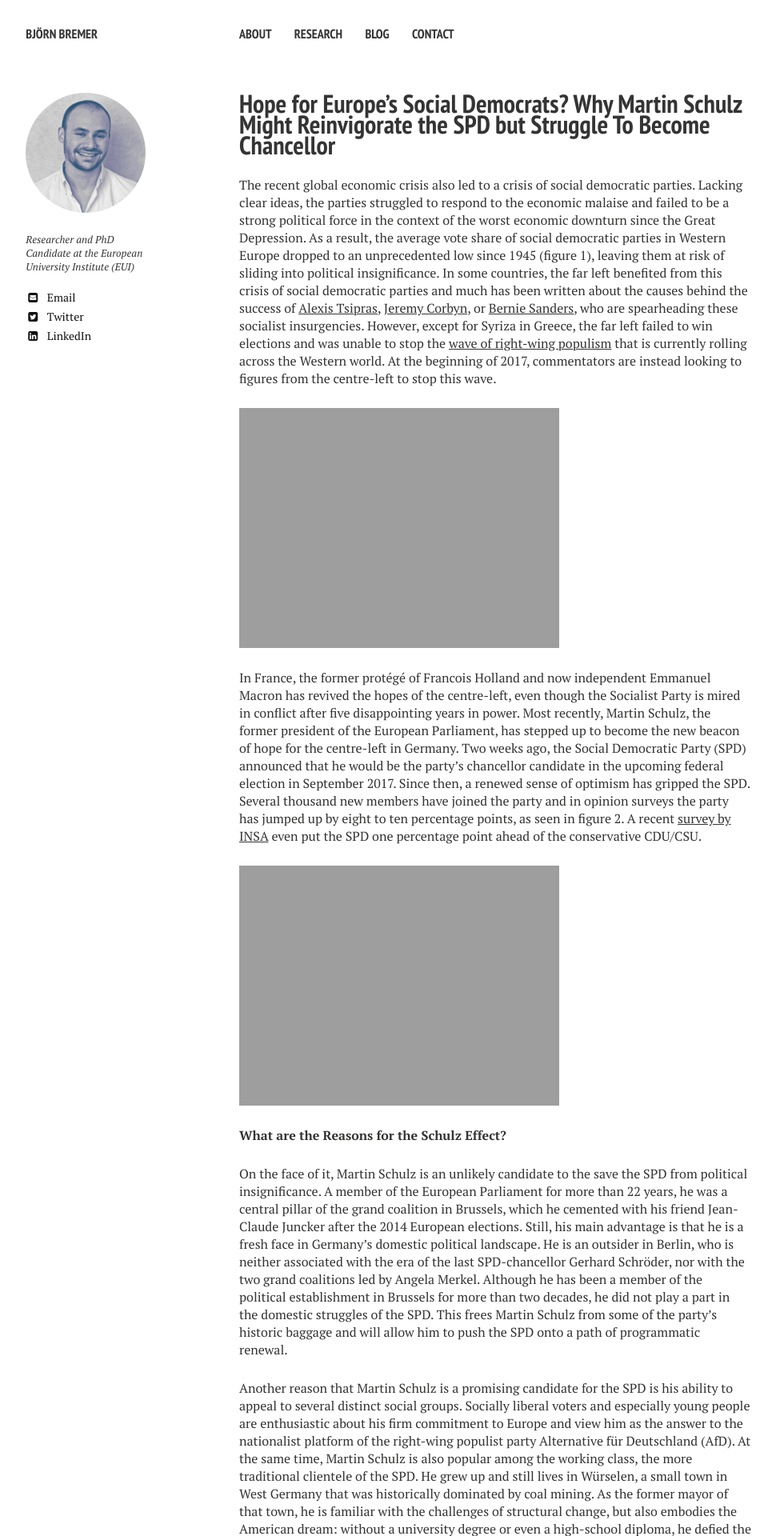
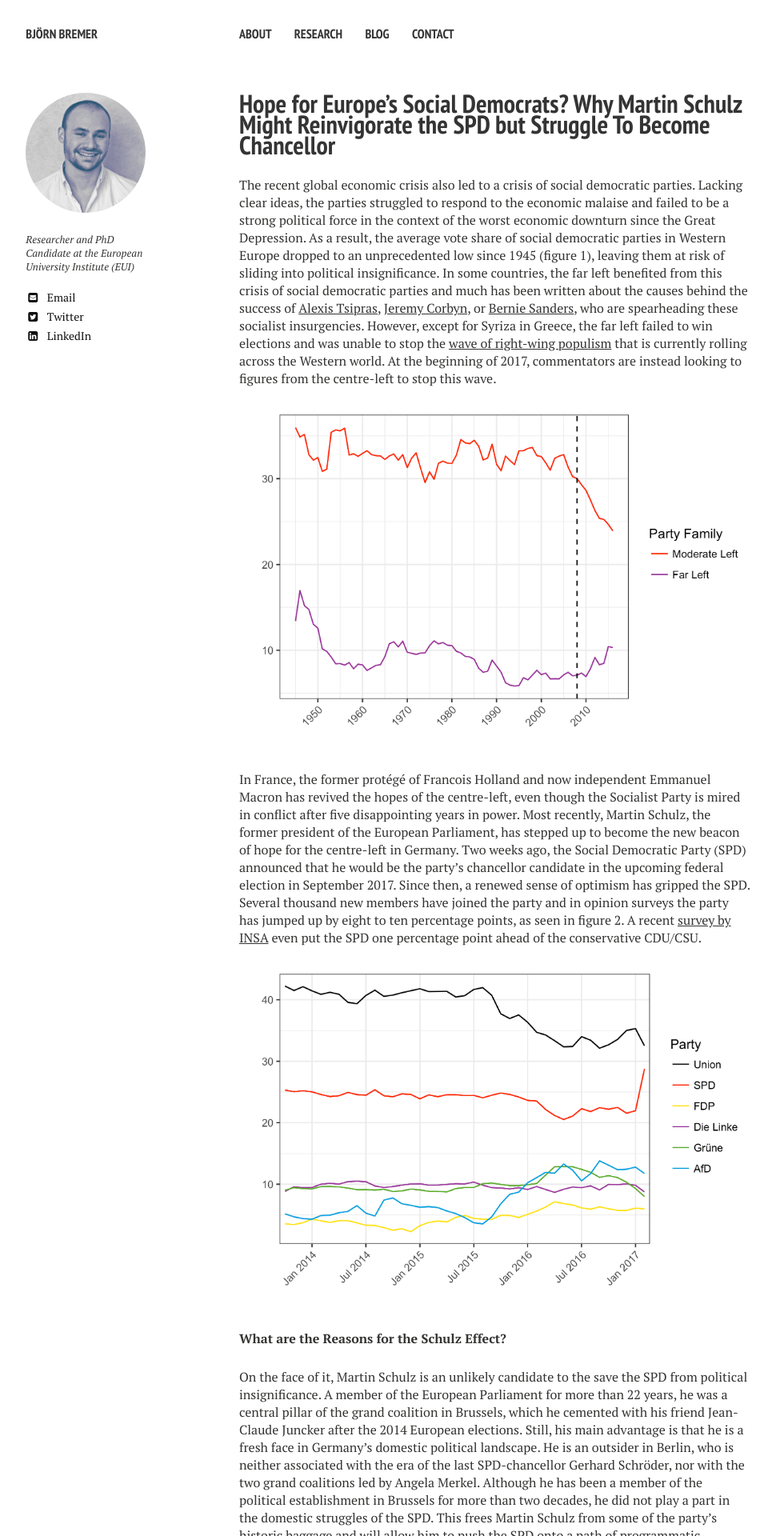
Before and after one commit to bjoernbremer/bjoernbremer.github.io, a Jekyll site: the page built from _posts/2017-01-30-hope-for-germany's-social-democrats.md, in a window 1280 px wide. Shown: the top 1920 px of the page at 80% size, without its empty margins (21-991 px from the left). Built offline with Jekyll 4.4.1, drawn with Linux system fonts in a browser that asks for light colours; nearby versions of some CDN libraries.

Commit message:
update website

```diff
--- a/_posts/2017-01-30-hope-for-germany's-social-democrats.md
+++ b/_posts/2017-01-30-hope-for-germany's-social-democrats.md
@@ -8,11 +8,11 @@ comments: true
 
 The recent global economic crisis also led to a crisis of social democratic parties. Lacking clear ideas, the parties struggled to respond to the economic malaise and failed to be a strong political force in the context of the worst economic downturn since the Great Depression. As a result, the average vote share of social democratic parties in Western Europe dropped to an unprecedented low since 1945 (figure 1), leaving them at risk of sliding into political insignificance. In some countries, the far left benefited from this crisis of social democratic parties and much has been written about the causes behind the success of [Alexis Tsipras](https://www.theguardian.com/world/2015/jan/28/greek-people-wrote-history-how-syriza-rose-to-power), [Jeremy Corbyn](http://www.newyorker.com/magazine/2016/05/23/the-astonishing-rise-of-jeremy-corbyn), or [Bernie Sanders](https://www.theguardian.com/us-news/commentisfree/2016/feb/16/thomas-piketty-bernie-sanders-us-election-2016), who are spearheading these socialist insurgencies. However, except for Syriza in Greece, the far left failed to win elections and was unable to stop the [wave of right-wing populism](https://www.washingtonpost.com/news/monkey-cage/wp/2016/03/11/its-not-just-trump-authoritarian-populism-is-rising-across-the-west-heres-why/?utm_term=.452346d235aa) that is currently rolling across the Western world. At the beginning of 2017, commentators are instead looking to figures from the centre-left to stop this wave.
 
-![Figure 1: Average Vote Share of Left-Wing Parties in 17 Western European Countries since 1945]({{ site.url }}/documents/images/schulz/figure1.png)
+![Figure 1: Average Vote Share of Left-Wing Parties in 17 Western European Countries since 1945]({{ site.url }}/documents/images/schulz/figure1_small.png)
 
 In France, the former protégé of Francois Holland and now independent Emmanuel Macron has revived the hopes of the centre-left, even though the Socialist Party is mired in conflict after five disappointing years in power. Most recently, Martin Schulz, the former president of the European Parliament, has stepped up to become the new beacon of hope for the centre-left in Germany. Two weeks ago, the Social Democratic Party (SPD) announced that he would be the party’s chancellor candidate in the upcoming federal election in September 2017. Since then, a renewed sense of optimism has gripped the SPD. Several thousand new members have joined the party and in opinion surveys the party has jumped up by eight to ten percentage points, as seen in figure 2. A recent [survey by INSA](http://insa-meinungstrend.de/de/sonntagsfrage.php) even put the SPD one percentage point ahead of the conservative CDU/CSU.
 
-![Figure 2: Monthly Average of German Opinion Polls since September 2013]({{ site.url }}/documents/images/schulz/figure2.png)
+![Figure 2: Monthly Average of German Opinion Polls since September 2013]({{ site.url }}/documents/images/schulz/figure2_small.png)
 
 **What are the Reasons for the Schulz Effect?**
 
@@ -24,7 +24,7 @@ Another reason that Martin Schulz is a promising candidate for the SPD is his ab
 
 Despite the positive standing of Martin Schulz in opinion surveys, it remains uncertain whether his candidacy will pave the way for a SPD-led government. First, the recent failure of pollsters to accurately forecast election results in the [US](http://www.pewresearch.org/fact-tank/2016/11/09/why-2016-election-polls-missed-their-mark/) or the [UK](http://eprints.ncrm.ac.uk/3789/1/Report_final_revised.pdf) have cast doubt over the predictive power of polls in an age of political fragmentation. Moreover, prior to the last two German federal elections, public opinion was also volatile, as shown in figure 3. For example, at the beginning of 2013 the SPD received more than 30 percent of support in some polls, but eventually it only won 25.7 percent of the popular vote.
 
-![Figure 3: Variation in Opinion Polls in the 12 Months Prior to the Last Two German Elections]({{ site.url }}/documents/images/schulz/figure3.png)
+![Figure 3: Variation in Opinion Polls in the 12 Months Prior to the Last Two German Elections]({{ site.url }}/documents/images/schulz/figure3_small.png)
 
 Second, the fragmentation of political competition is still presenting the SPD with a difficult situation. On the one hand, Angela Merkel has firmly situated the CDU/CSU in the political centre and in the last few months her popularity ratings have recovered from the refugee crisis. According to some [polls](http://www.forschungsgruppe.de/Umfragen/Politbarometer/Langzeitentwicklung_-_Themen_im_Ueberblick/Politik_II/#Politiker), she is nearly as popular as she was in early 2013, when the CDU/CSU won the election with a resounding 41.5 percent of the vote. On the other hand, the radical parties on both the left and the right end of the political spectrum are challenging the SPD. Die Linke is still supported by many people, who abandoned the SPD after Gerhard Schröder’s liberal reforms in the early 2000s. The AfD more recently attracted the support of former social democratic voters due to its Euro-sceptic and anti-immigration stance. Thus, political competition in Germany is pulling the SPD into different directions and it will be impossible for Martin Schulz to simultaneously appeal to the different constituencies that have abandoned the SPD.
 
```
